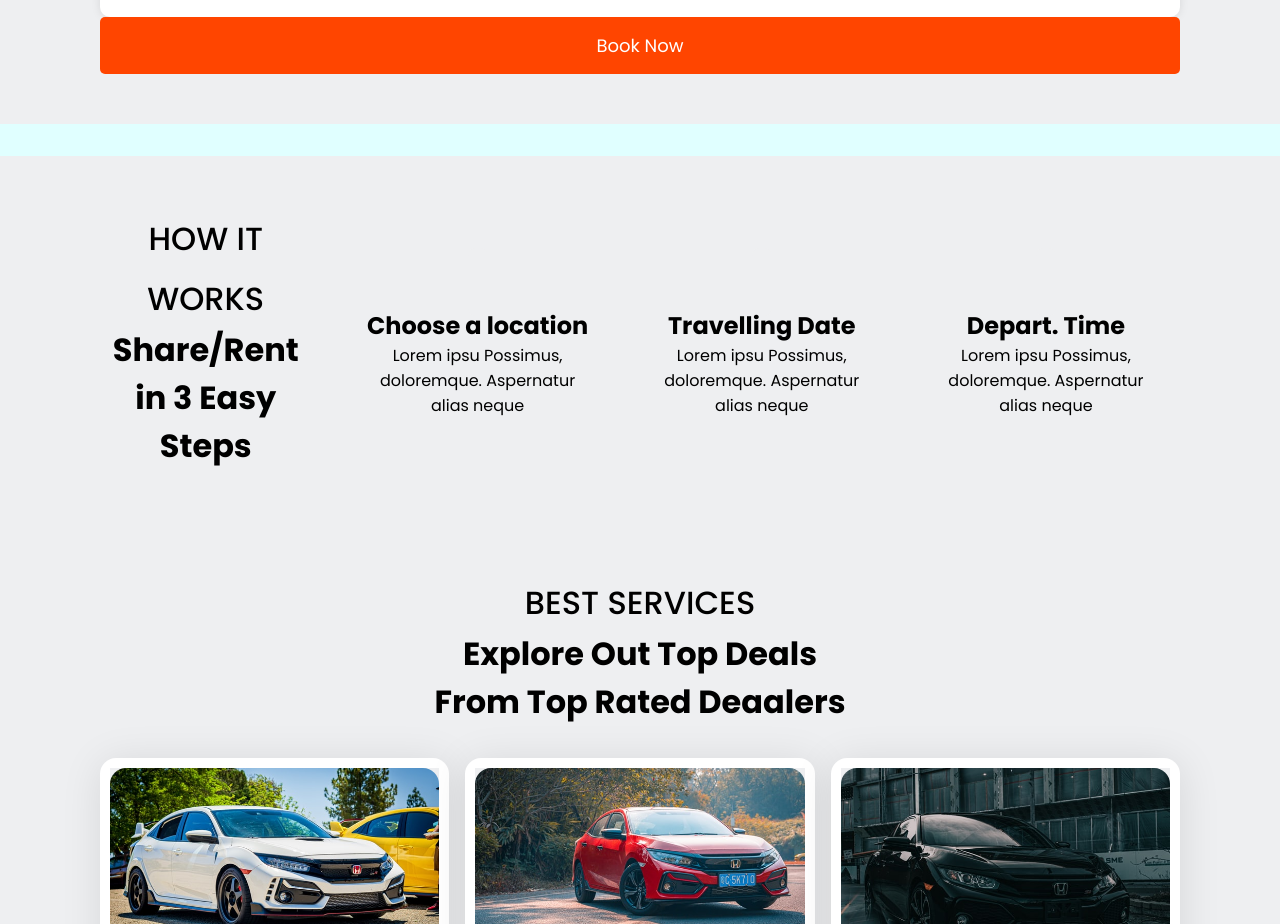
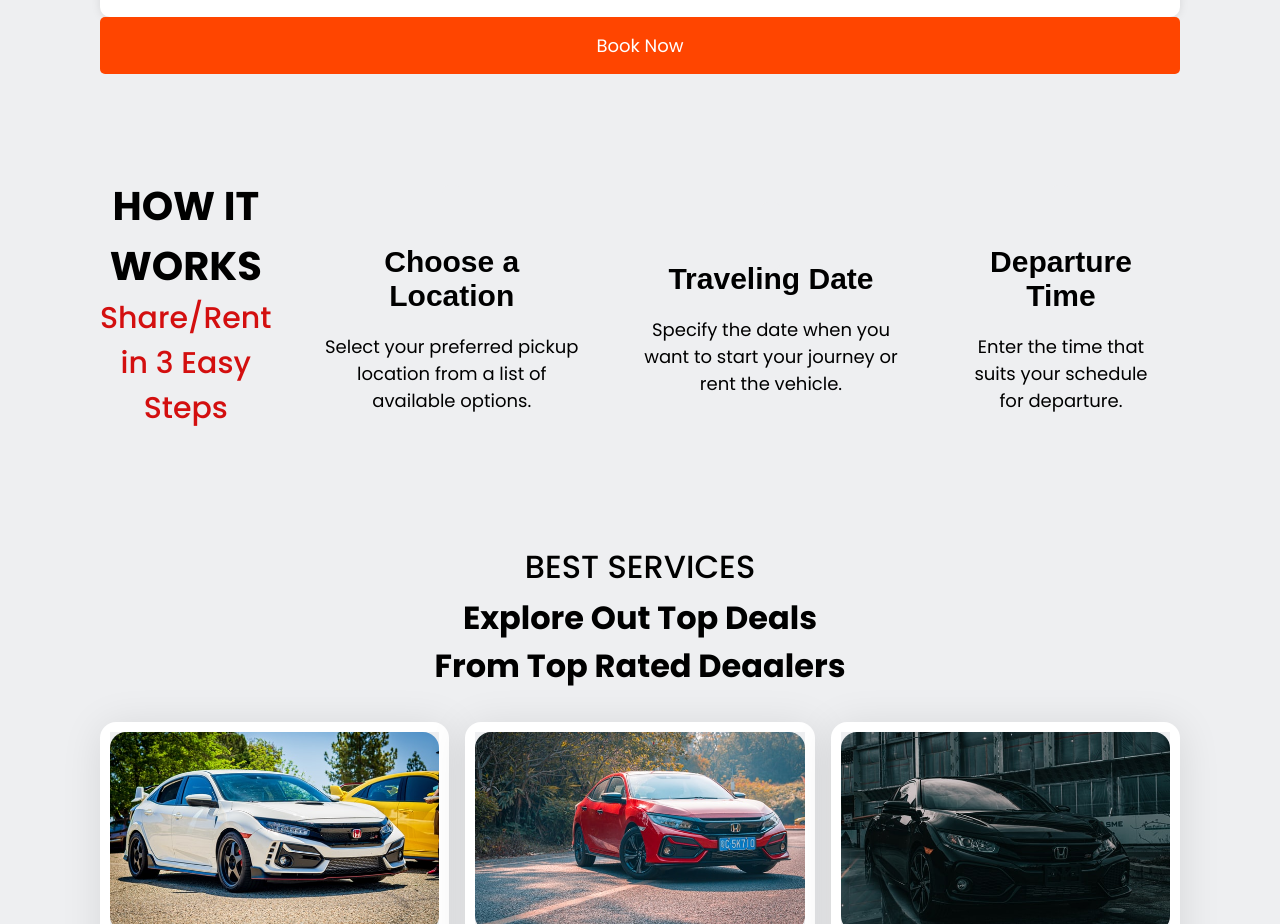
Before and after one commit to 07sumit1002/CabRental, a plain HTML site: page index.html in a window 1280 px wide. Shown: the part 1221-2145 px from the top of the page. Drawn offline with nearby package versions, Linux system fonts and the light colour scheme.

Commit message:
Fix: Resolved issue #167

```diff
--- a/index.html
+++ b/index.html
@@ -116,18 +116,18 @@
         </div><br>
         <div class="ride-container">
             <i class="bx bxs-map"></i>
-            <h2>Choose a location</h2>
-            <p>Lorem ipsu Possimus, doloremque. Aspernatur alias neque</p>
+            <h2>Choose a Location</h2>
+            <p>Select your preferred pickup location from a list of available options.</p>
         </div>
         <div class="ride-container">
             <i class='bx bxs-calendar'></i>
-            <h2>Travelling Date</h2>
-            <p>Lorem ipsu Possimus, doloremque. Aspernatur alias neque</p>
+            <h2>Traveling Date</h2>
+            <p>Specify the date when you want to start your journey or rent the vehicle.</p>
         </div>
         <div class="ride-container">
             <i class='bx bx-time'></i>
-            <h2>Depart. Time</h2>
-            <p>Lorem ipsu Possimus, doloremque. Aspernatur alias neque</p>
+            <h2>Departure Time</h2>
+            <p>Enter the time that suits your schedule for departure.</p>
         </div>
     </section>
     <!-- Services -->
--- a/style.css
+++ b/style.css
@@ -531,10 +531,26 @@ header nav .nav-right .header-btn > div input {
     align-items: center;
     grid-template-columns: repeat(auto-fit, minmax(250px, auto));
     gap: 1rem;
-    margin-top: 2rem;
+    margin-top: 0rem;
 
 }
-
+.ride span{
+  font-size: 40px;
+  font-weight: 800;
+}
+.ride h1{
+  font-size: 30px;
+  font-weight: 500;
+  color: rgb(211, 15, 15);
+}
+.ride h2{
+  font-size: 30px;
+  font-family:Arial, Helvetica, sans-serif;
+}
+.ride p{
+  font-size: 18px;
+  padding-top: 20px;
+}
 .ride .ride-container {
   text-align: center;
   padding: 20px;
```
